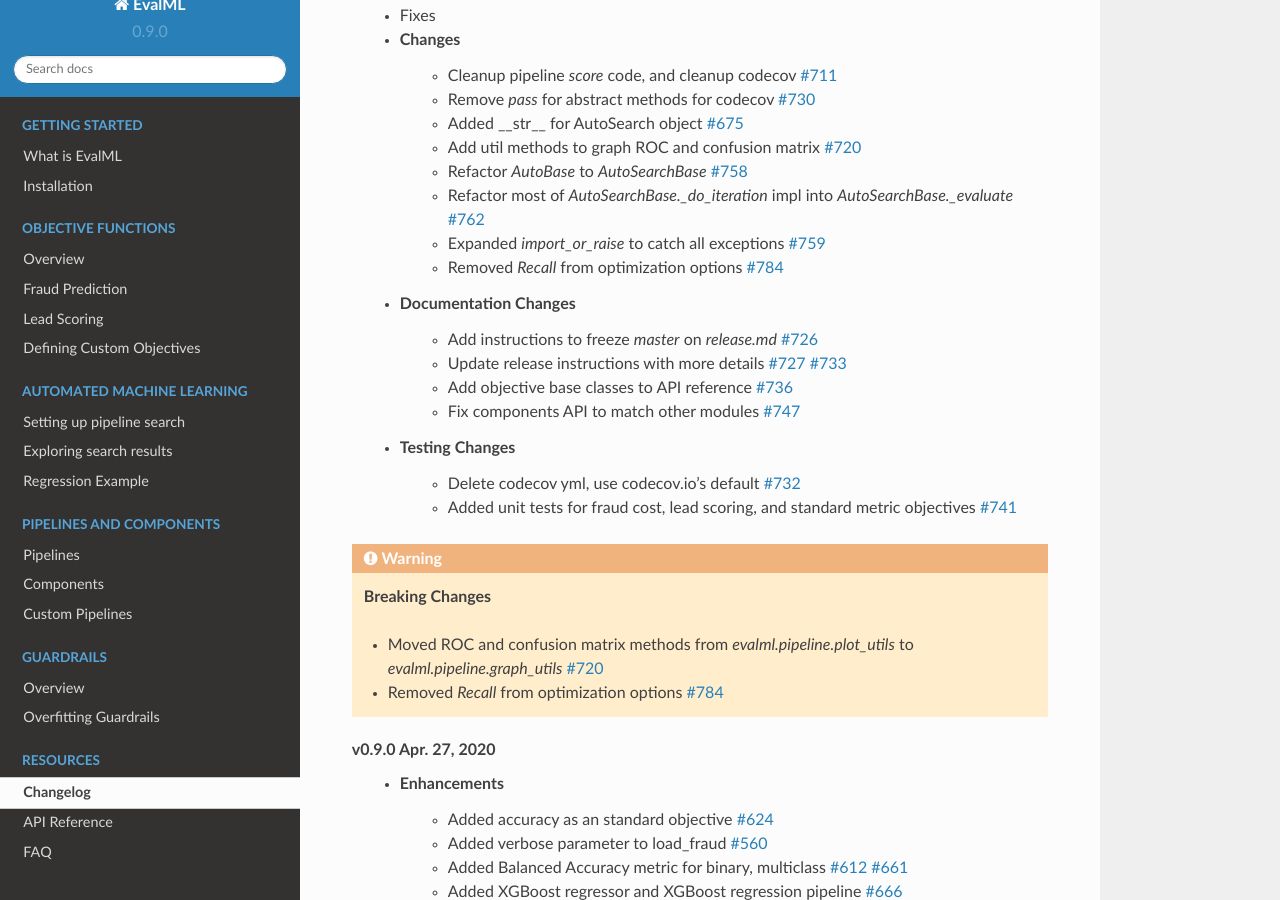
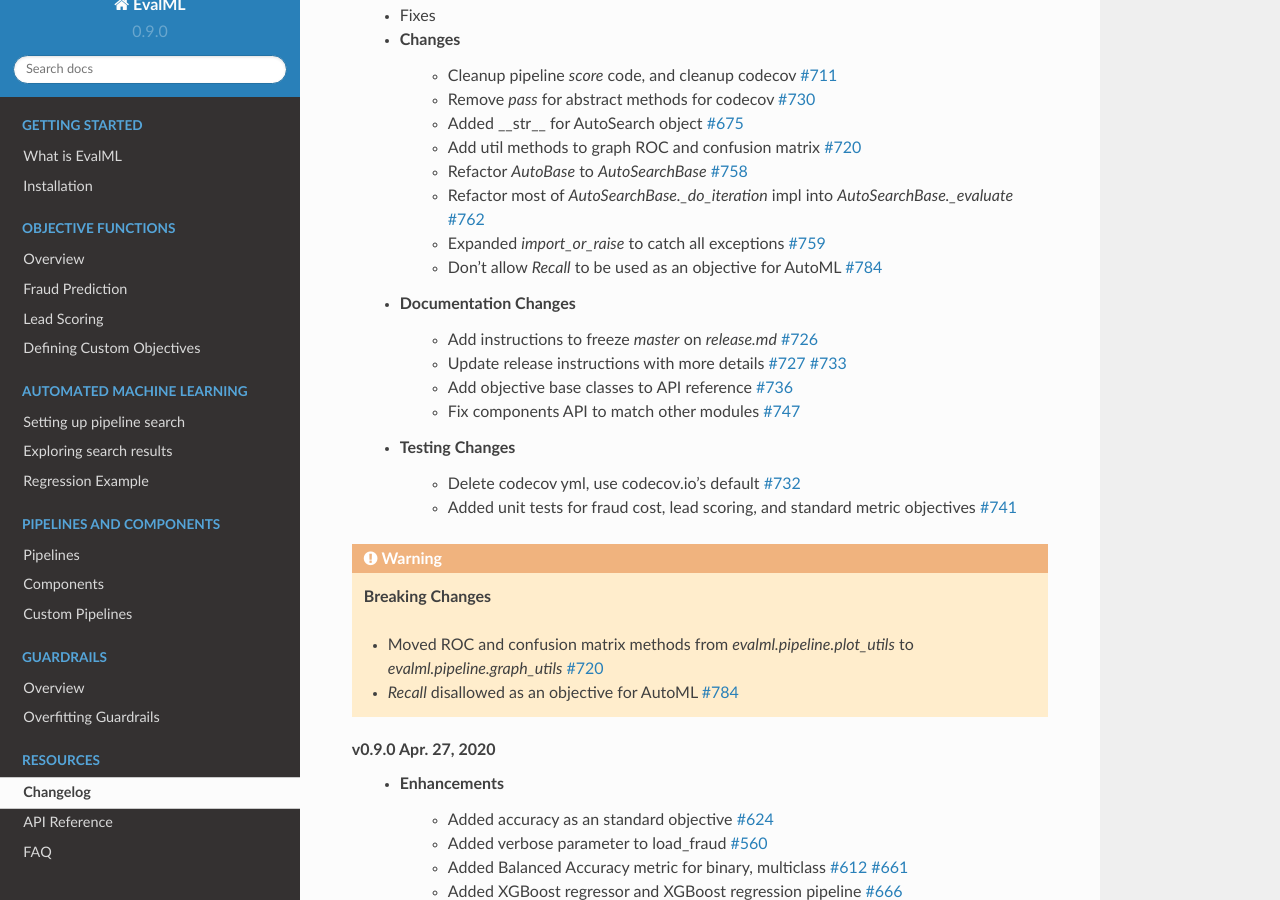
Before and after one commit to alteryx/evalml, a Sphinx documentation site: the page built from docs/source/changelog.rst, in a window 1280 px wide and 900 px high, scrolled down 283 px. Built offline with Sphinx 7.4.7 and the Read the Docs theme 2.0.0, drawn with Linux system fonts in a browser that asks for light colours; comment, search, counter and statistics services are not loaded.

Commit message:
fix PR nitpicks

```diff
--- a/docs/source/api_reference.rst
+++ b/docs/source/api_reference.rst
@@ -249,6 +249,10 @@
     PrecisionMicro
     PrecisionMacro
     PrecisionWeighted
+    Recall
+    RecallMicro
+    RecallMacro
+    RecallWeighted
 
 
 Regression Objectives
--- a/docs/source/changelog.rst
+++ b/docs/source/changelog.rst
@@ -14,7 +14,7 @@
         * Refactor `AutoBase` to `AutoSearchBase` :pr:`758`
         * Refactor most of `AutoSearchBase._do_iteration` impl into `AutoSearchBase._evaluate` :pr:`762`
         * Expanded `import_or_raise` to catch all exceptions :pr:`759`
-        * Removed `Recall` from optimization options :pr:`784`
+        * Don't allow `Recall` to be used as an objective for AutoML :pr:`784`
     * Documentation Changes
         * Add instructions to freeze `master` on `release.md` :pr:`726`
         * Update release instructions with more details :pr:`727` :pr:`733`
@@ -29,7 +29,7 @@
     **Breaking Changes**
 
     * Moved ROC and confusion matrix methods from `evalml.pipeline.plot_utils` to `evalml.pipeline.graph_utils` :pr:`720`
-    * Removed `Recall` from optimization options :pr:`784`
+    * `Recall` disallowed as an objective for AutoML :pr:`784`
 
 
 
```
Also changed, not shown: docs/source/demos/fraud.ipynb, docs/source/guardrails/overfitting.ipynb, docs/source/pipelines/overview.ipynb.
